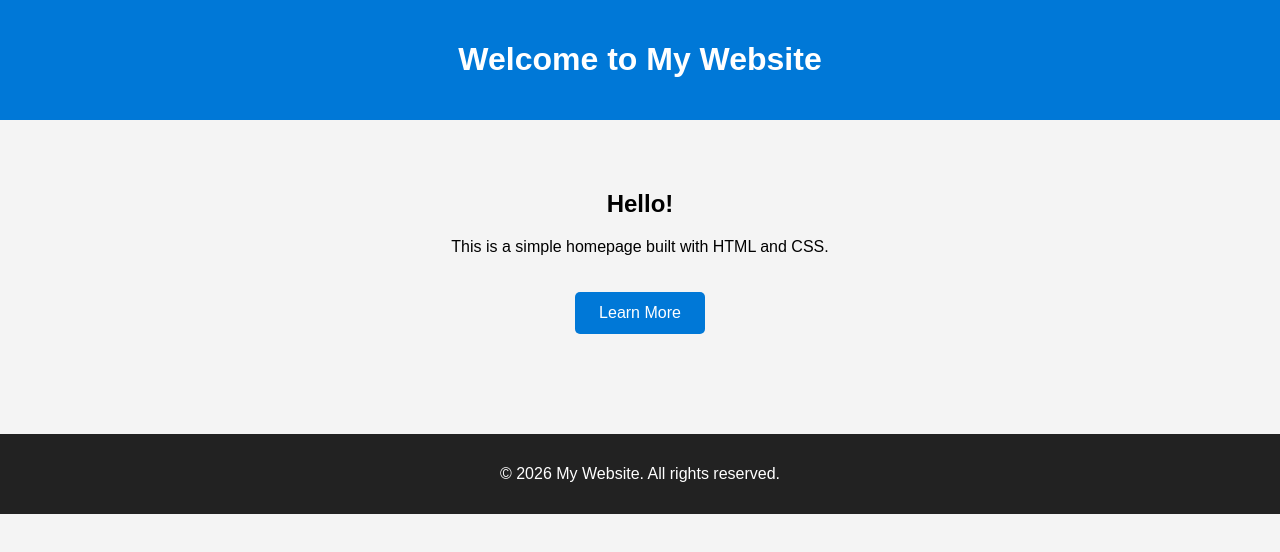
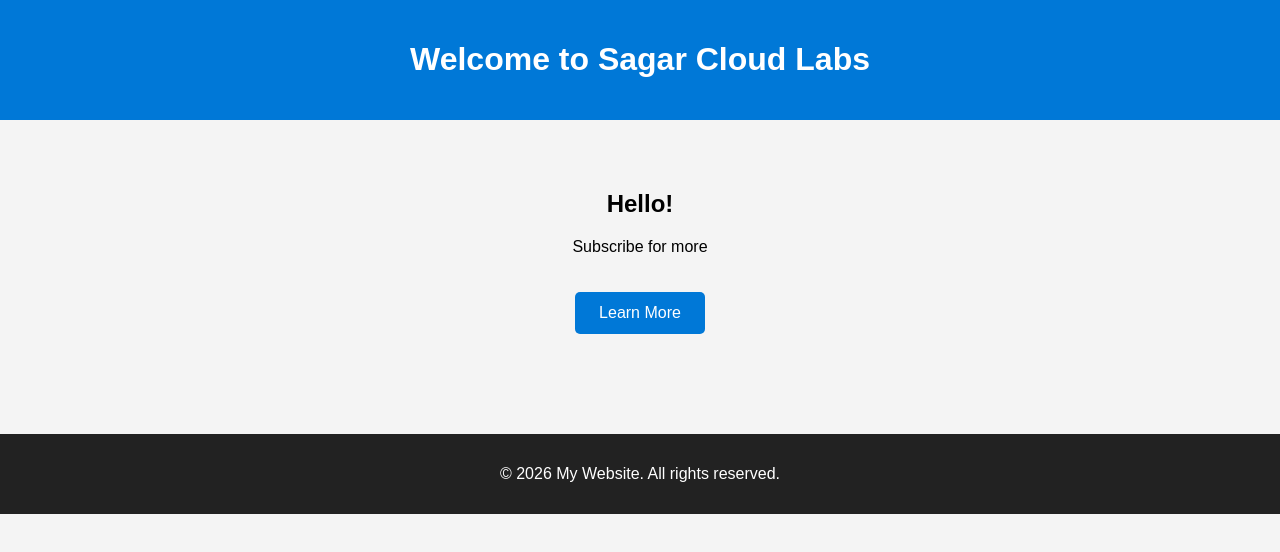
Before and after one commit to sagarksm/docker-webapps, a plain HTML site: page app-01-nginx/index.html in a window 1280 px wide. Drawn offline with Linux system fonts and the light colour scheme.

Commit message:
feat: Name changed to SCL

```diff
--- a/app-01-nginx/index.html
+++ b/app-01-nginx/index.html
@@ -47,12 +47,12 @@
 <body>
 
     <header>
-        <h1>Welcome to My Website</h1>
+        <h1>Welcome to Sagar Cloud Labs</h1>
     </header>
 
     <main>
         <h2>Hello!</h2>
-        <p>This is a simple homepage built with HTML and CSS.</p>
+        <p>Subscribe for more </p>
         <a href="#" class="button">Learn More</a>
     </main>
 
```
